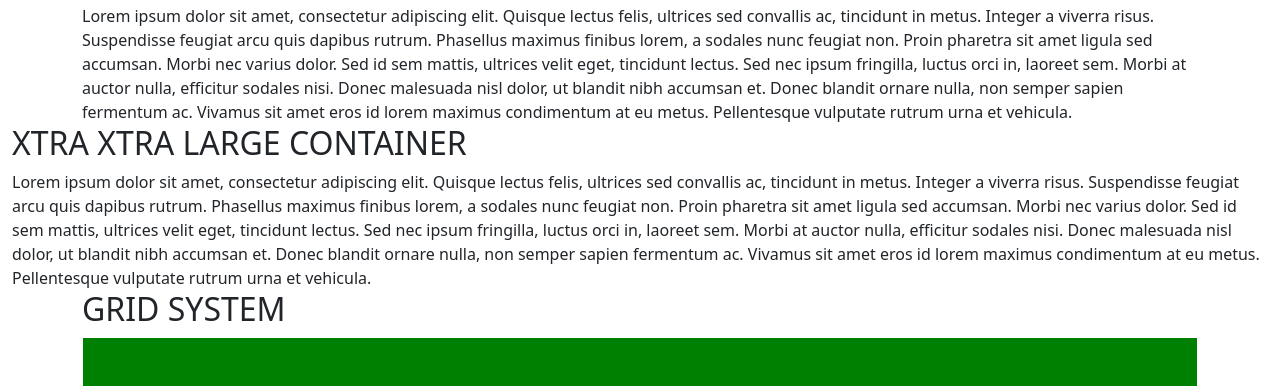
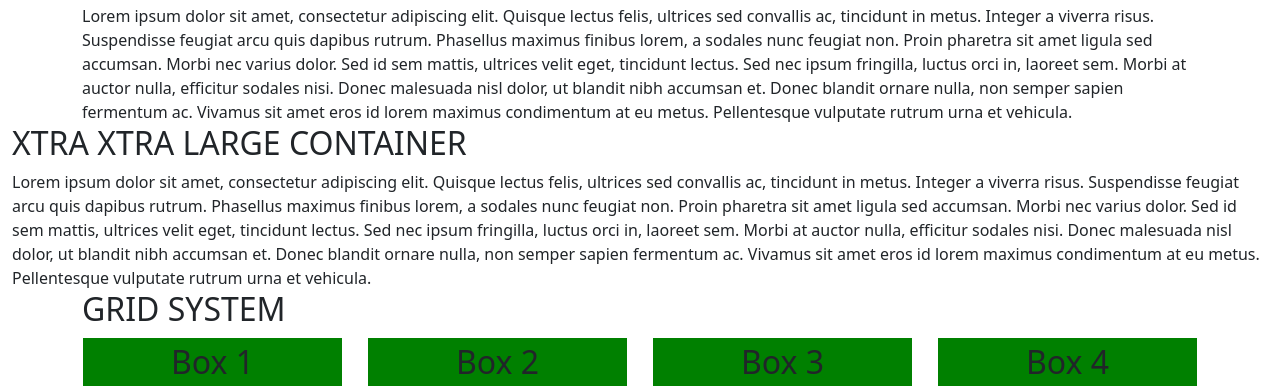
Before and after one commit to mikeybloo/Bootstrap5, a plain HTML site: page index.html in a window 1280 px wide. Shown: the part 708-1095 px from the top of the page. Drawn offline with nearby package versions, Linux system fonts and the light colour scheme.

Commit message:
New Commit

```diff
--- a/index.css
+++ b/index.css
@@ -3,4 +3,5 @@
     border:1px solid white;
     min-height: 50px;
     font-size: 2rem;
+    text-align: center;
 }
--- a/index.html
+++ b/index.html
@@ -41,7 +41,16 @@
             <h2>GRID SYSTEM</h2>
             <div class="row">
                 <div class="col">
-                    <div class="box"></div>
+                    <div class="box"> Box 1</div>
+                </div>
+                <div class="col">
+                    <div class="box">Box 2</div>
+                </div>
+                <div class="col">
+                    <div class="box"> Box 3</div>
+                </div>
+                <div class="col">
+                    <div class="box">Box 4</div>
                 </div>
             </div>
         </div>
```
